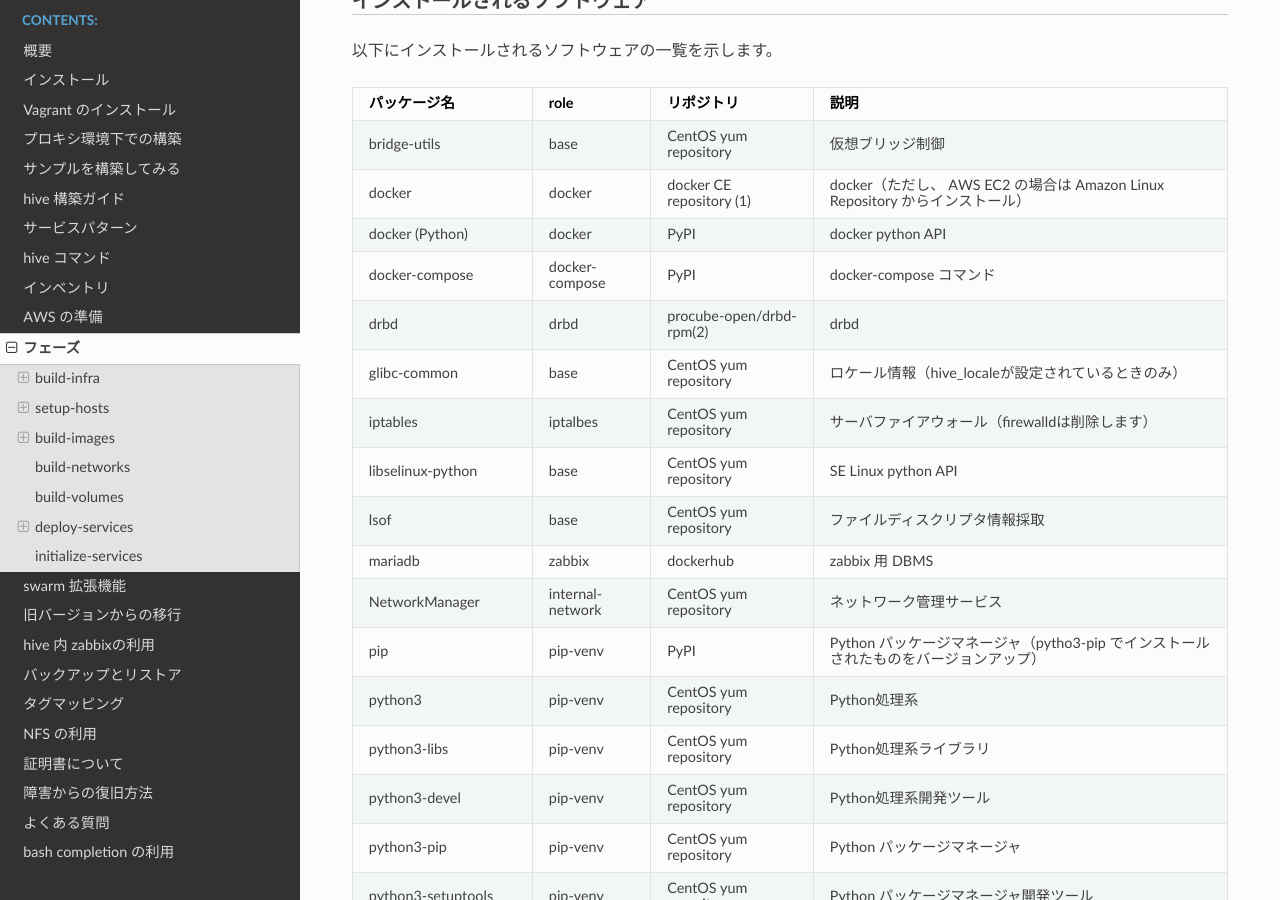
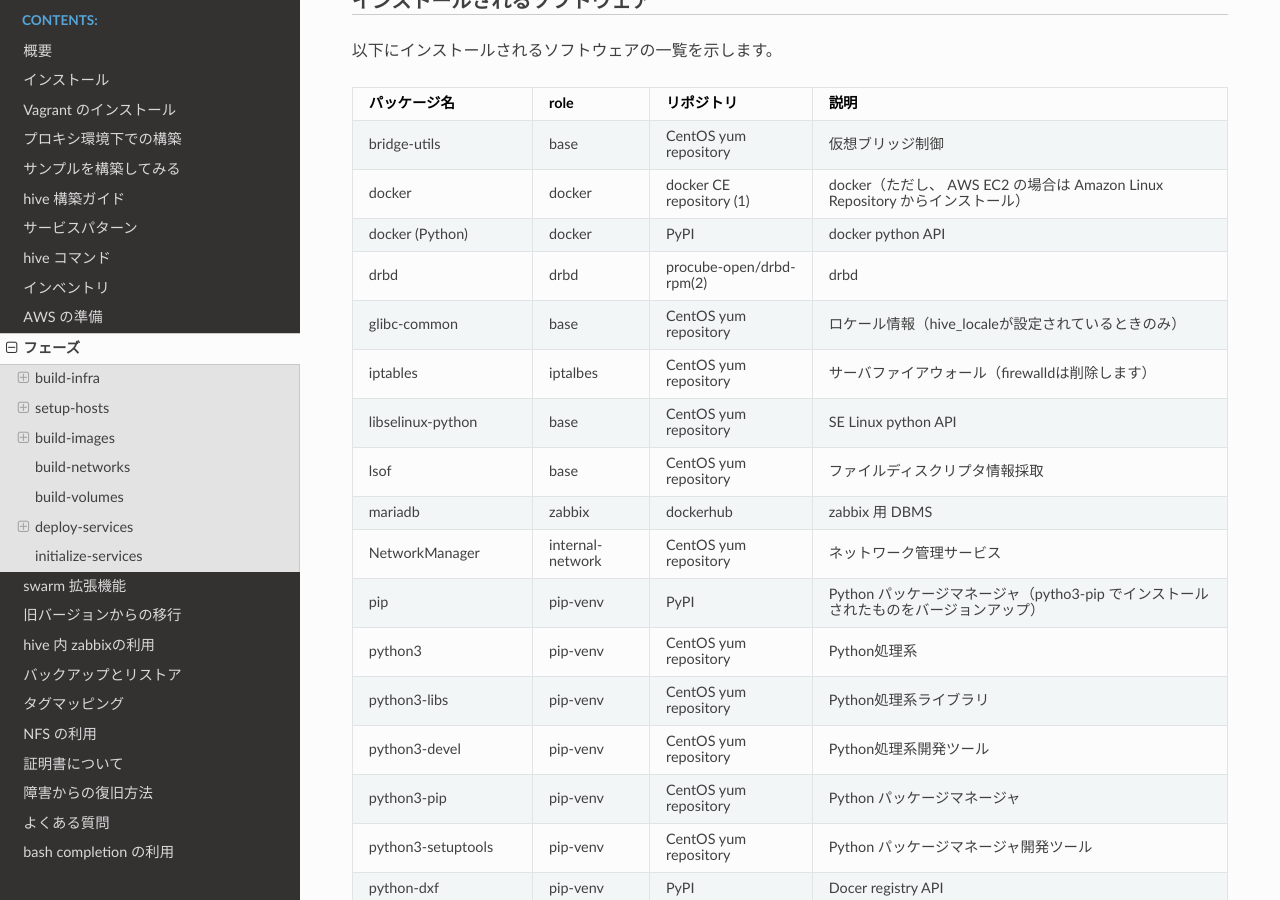
Before and after one commit to procube-open/hive-builder, a Sphinx documentation site: the page built from docs/phases.rst, in a window 1280 px wide and 900 px high, scrolled down 1074 px. Built offline with Sphinx 7.4.7 and the Read the Docs theme 3.1.0, drawn with Linux system fonts in a browser that asks for light colours; some of the changed text lies outside the part shown.

Commit message:
[[MINOR]]el10対応

````diff
--- a/docs/faq.rst
+++ b/docs/faq.rst
@@ -392,8 +392,8 @@
 
 ::
 
-    (cd zabbix; docker-compose down)
-    (cd registry; docker-compose down)
+    (cd zabbix; docker compose down)
+    (cd registry; docker compose down)
 
 5. setup-hosts フェーズの実行
 ^^^^^^^^^^^^^^^^^^^^^^^^^^^^^^^
--- a/docs/phases.rst
+++ b/docs/phases.rst
@@ -62,10 +62,6 @@
       - docker
       - PyPI
       - docker python API
-    * - docker-compose
-      - docker-compose
-      - PyPI
-      - docker-compose コマンド
     * - drbd
       - drbd
       - procube-open/drbd-rpm(2)
@@ -352,10 +348,6 @@
 二番目に実行される "setup repository and zabbix" という名称の PLAY ではリポジトリサーバに共通の role を適用します。
 以下に各 role について説明します。
 
-docker-compose role
-^^^^^^^^^^^^^^^^^^^^^^^
-docker-compose をインストールします。
-
 zabbix role
 ^^^^^^^^^^^^^^^^^^^^^^^
 zabbix コンテナをインストールします。
--- a/docs/proxy.rst
+++ b/docs/proxy.rst
@@ -69,8 +69,8 @@
 
 以下のコマンドでオフラインキャッシュサーバのソースコードを取得してください。git の混乱を避けるためにプロジェクトのルートディレクトリとは別のディレクトリに取得してください。
 ただし、mother マシンに docker のサーバがインストールされている必要があります。
-また ansible-core、 docker、 docker-compose モジュールがインストールされた  python の仮想環境を作成し、その仮想環境内で ansible-playbook を実行してください。
-hive-builder 用にインストールされた仮想環境を使用する場合 ``` pip install docker-compose docker ``` でモジュールを追加してください。
+また ansible-core、 docker モジュールがインストールされた  python の仮想環境を作成し、その仮想環境内で ansible-playbook を実行してください。
+hive-builder 用にインストールされた仮想環境を使用する場合 ``` pip install docker ``` でモジュールを追加してください。
 credentials.yml.example を参考に、credentials.yml を作成してください。なお NetSoarer 製品を使用しない場合は、nssdc_client_cert と nssdc_client_key の部分は修正する必要はありません。
 
 ::
@@ -80,7 +80,7 @@
     cd offline-cache
     export HIVE_CONTEXT_DIR=<hiveのコンテキストディレクトリのパス>
     echo export HIVE_CONTEXT_DIR=<hiveのコンテキストディレクトリのパス> >> ~/.bashrc
-    docker-compose up -d
+    docker compose up -d
     ln -s $HIVE_CONTEXT_DIR/collections ~/.ansible/collections/
     ansible-playbook -i squid,registry, -e @credentials.yml setup.yml
 
--- a/docs/repair.rst
+++ b/docs/repair.rst
@@ -37,8 +37,8 @@
 
   hive ssh
   cd registry
-  docker-compose down -v
-  docker-compose up -d
+  docker compose down -v
+  docker compose up -d
   logout
   hive build-images
 
````
Also changed, not shown: 12 other files.
